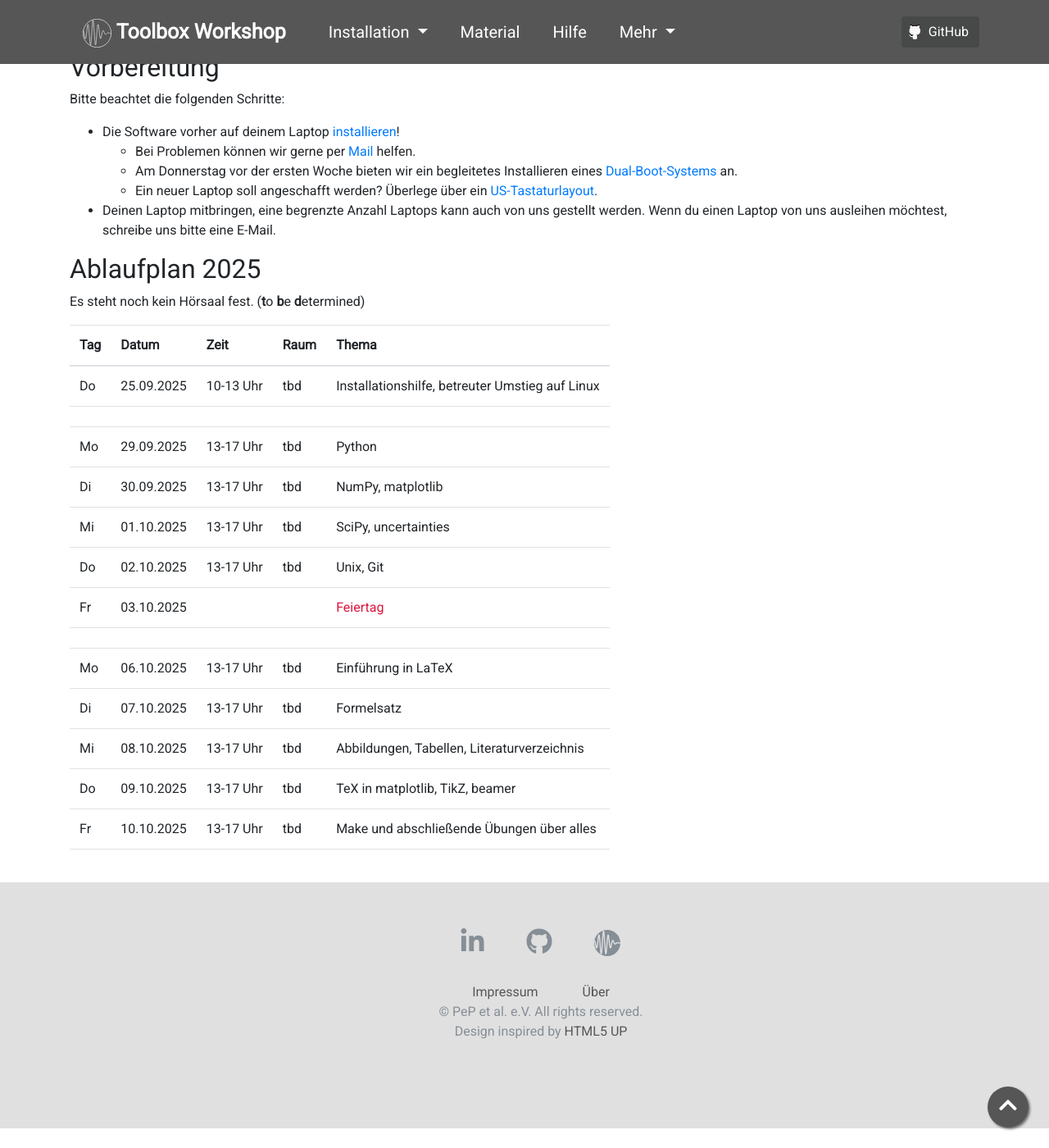
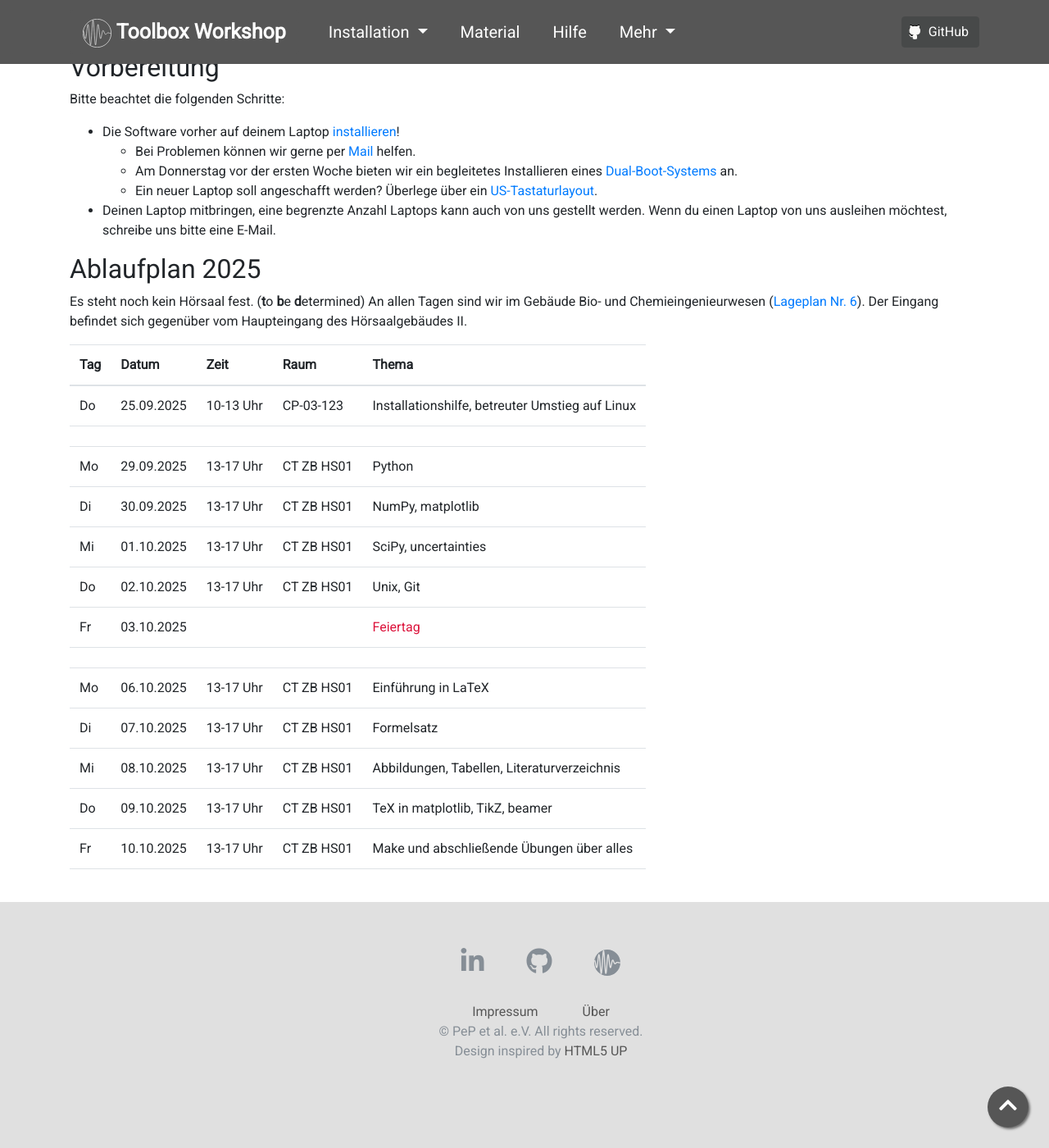
Before and after one commit to pep-dortmund/homepage-toolbox, a Jekyll site: the page built from index.md, in a window 1280 px wide and 1400 px high, scrolled down 1169 px. Shown: the whole window at 82% size. Built offline with Jekyll 4.4.1, drawn with Linux system fonts in a browser that asks for light colours; nearby versions of some CDN libraries; before the commit the page ends 2545 px from its top, so only the background shows below that.

Commit message:
add rooms to index

```diff
--- a/index.md
+++ b/index.md
@@ -90,8 +90,8 @@ Bitte beachtet die folgenden Schritte:
 ## Ablaufplan 2025
 
 Es steht noch kein Hörsaal fest. (**t**o **b**e **d**etermined)
-<!-- An allen Tagen sind wir im Gebäude Bio- und Chemieingenieurwesen ([Lageplan Nr. 6](https://www.tu-dortmund.de/storages/tu_website/Referat_1/News/2019/2019_10_Oktober/191010_TU_Lageplan_A4_WEB_2019.pdf){:target="_blank"}).
-Der Eingang befindet sich gegenüber vom Haupteingang des Hörsaalgebäudes II. --->
+An allen Tagen sind wir im Gebäude Bio- und Chemieingenieurwesen ([Lageplan Nr. 6](https://www.tu-dortmund.de/storages/tu_website/Referat_1/News/2019/2019_10_Oktober/191010_TU_Lageplan_A4_WEB_2019.pdf){:target="_blank"}).
+Der Eingang befindet sich gegenüber vom Haupteingang des Hörsaalgebäudes II.
 
 <table class="table table-hover">
 <thead>
@@ -108,7 +108,7 @@ Der Eingang befindet sich gegenüber vom Haupteingang des Hörsaalgebäudes II.
   <td>Do</td>
   <td>25.09.2025</td>
   <td>10-13 Uhr</td>
-  <td>tbd</td>
+  <td>CP-03-123</td>
   <td>Installationshilfe, betreuter Umstieg auf Linux
    </td>
   </tr>
@@ -119,28 +119,28 @@ Der Eingang befindet sich gegenüber vom Haupteingang des Hörsaalgebäudes II.
   <td>Mo</td>
   <td>29.09.2025</td>
   <td>13-17 Uhr</td>
-  <td>tbd</td>
+  <td>CT ZB HS01</td>
   <td>Python</td>
   </tr>
   <tr>
   <td>Di</td>
   <td>30.09.2025</td>
   <td>13-17 Uhr</td>
-  <td>tbd</td>
+  <td>CT ZB HS01</td>
   <td>NumPy, matplotlib</td>
   </tr>
   <tr>
   <td>Mi</td>
   <td>01.10.2025</td>
   <td>13-17 Uhr</td>
-  <td>tbd</td>
+  <td>CT ZB HS01</td>
   <td>SciPy, uncertainties</td>
   </tr>
   <tr>
   <td>Do</td>
   <td>02.10.2025</td>
   <td>13-17 Uhr</td>
-  <td>tbd</td>
+  <td>CT ZB HS01</td>
   <td>Unix, Git</td>
   </tr>
   <tr>
@@ -157,35 +157,35 @@ Der Eingang befindet sich gegenüber vom Haupteingang des Hörsaalgebäudes II.
   <td>Mo</td>
   <td>06.10.2025</td>
   <td>13-17 Uhr</td>
-  <td>tbd</td>
+  <td>CT ZB HS01</td>
   <td>Einführung in LaTeX</td>
   </tr>
   <tr>
   <td>Di</td>
   <td>07.10.2025</td>
   <td>13-17 Uhr</td>
-  <td>tbd</td>
+  <td>CT ZB HS01</td>
   <td>Formelsatz</td>
   </tr>
   <tr>
   <td>Mi</td>
   <td>08.10.2025</td>
   <td>13-17 Uhr</td>
-  <td>tbd</td>
+  <td>CT ZB HS01</td>
   <td>Abbildungen, Tabellen, Literaturverzeichnis</td>
   </tr>
   <tr>
   <td>Do</td>
   <td>09.10.2025</td>
   <td>13-17 Uhr</td>
-  <td>tbd</td>
+  <td>CT ZB HS01</td>
   <td>TeX in matplotlib, TikZ, beamer</td>
   </tr>
   <tr>
   <td>Fr</td>
   <td>10.10.2025</td>
   <td>13-17 Uhr</td>
-  <td>tbd</td>
+  <td>CT ZB HS01</td>
   <td>Make und abschließende Übungen über alles</td>
   </tr>
   <tr>
```
